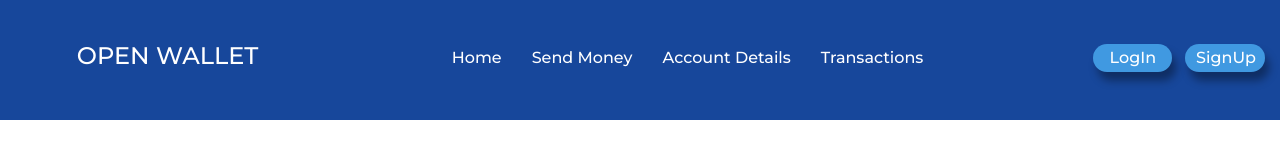
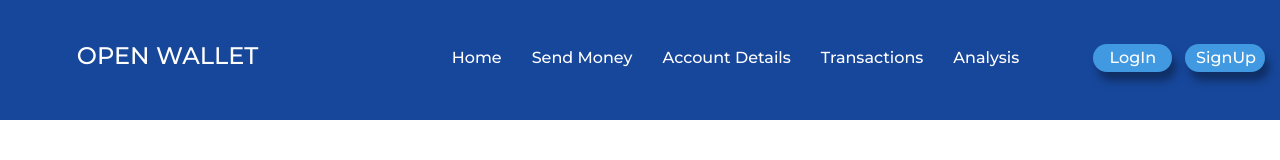
Before and after one commit to The-Saras/open-wallet, a React (Vite) app in the folder client/: page / in a window 1280 px wide. Shown: the top 160 px of the page. Built offline with nearby package versions, Linux system fonts and the light colour scheme; no server answers.

Commit message:
added analysis route to the navbar

```diff
--- a/client/src/components/NavBar.jsx
+++ b/client/src/components/NavBar.jsx
@@ -40,6 +40,7 @@ const NavBar = ({isClicked, setIsClicked}) => {
                         <li style={{position: 'absolute', left: -673 + '%'}} onClick={() => {navigate('/send_money')}}>Send Money</li>
                         <li style={{position: 'absolute', left: -561 + '%'}} onClick={() => {navigate('/account_details')}}>Account Details</li>
                         <li style={{position: 'absolute', left: -425 + '%'}} onClick={() => {navigate('/transactions')}}>Transactions</li>
+                        <li style={{position: 'absolute', left: -312 + '%'}} onClick={() => {navigate('/analysis')}}>Analysis</li>
 
                     </ul>
                     {isDropDown && (
@@ -61,6 +62,7 @@ const NavBar = ({isClicked, setIsClicked}) => {
                         <li onClick={() => setIsClicked(true)}>Send Money</li>
                         <li onClick={() => setIsClicked(true)}>Account Details</li>
                         <li onClick={() => setIsClicked(true)}>Transactions</li>
+                        <li onClick={() => setIsClicked(true)}>Analysis</li>
                     </ul>
                     <ul>
                         <span></span>
```
